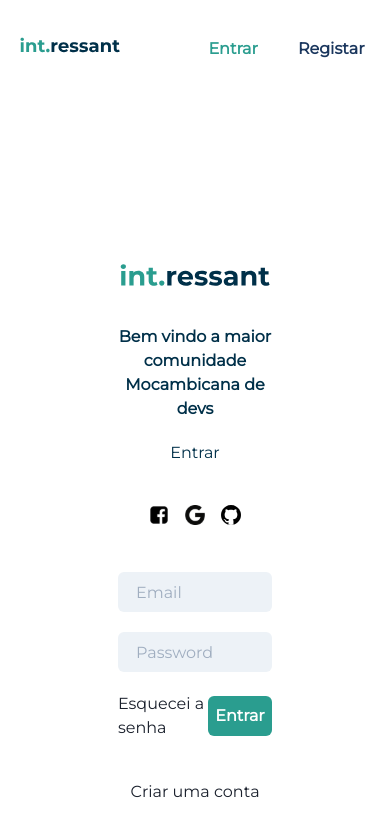
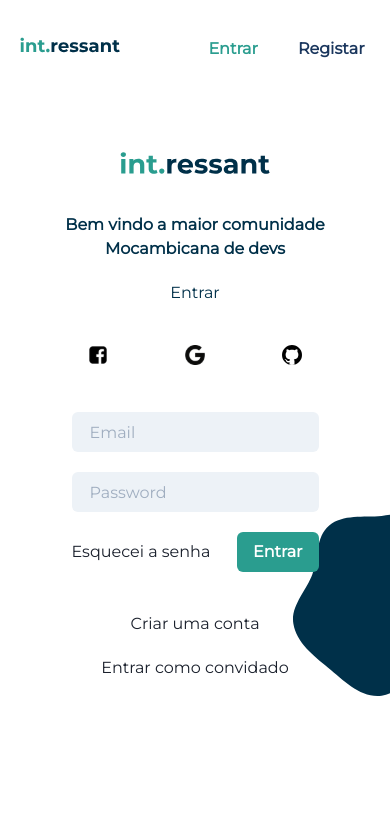
Before and after one commit to int-ressant/int-blog, a Next.js app in the folder client/int-blog/: page /auth/login in a window 390 px wide. Shown: the top 816 px of the page. Built offline with nearby package versions, Linux system fonts and the light colour scheme.

Commit message:
adjusted responsiveness a little more

```diff
--- a/client/int-blog/pages/auth/register.js
+++ b/client/int-blog/pages/auth/register.js
@@ -101,9 +101,9 @@ function Register() {
                     alignItems="center"
                     justifyContent="space-between"
                   >
-                    <Text>Esquecei a senha</Text>
+                    <Text>Tenho conta</Text>
                     <Button type="submit" bgColor="green.light" color="white">
-                      Entrar
+                    Criar conta
                     </Button>
                   </Flex>
                 </FormControl>
@@ -116,7 +116,7 @@ function Register() {
               alignItems="center"
             >
               <Link mt="5" href="/auth/login">
-                Tenho conta
+                Entrar como convidado
               </Link>
             </Flex>
           </Flex>
--- a/client/int-blog/styles/login-st.module.css
+++ b/client/int-blog/styles/login-st.module.css
@@ -7,6 +7,22 @@
   padding: 8em;
   height: "100%";
   width: "100%";
+
+
+}
+@media only screen and (max-width:600px) {
+  .blob {
+    background-image: url("/blob2.svg");
+    background-repeat: no-repeat;
+    background-size: 50%;
+    /* background-position-y: bottom; */
+    background-position: 150% 100%;
+    padding: 1em;
+    height: "100%";
+    width: "100%";
+
+
+  }
 }
 
 .link:hover {
--- a/client/int-blog/styles/register-st.module.css
+++ b/client/int-blog/styles/register-st.module.css
@@ -8,3 +8,18 @@
   height: "100%";
   width: "100%";
 }
+
+@media only screen and (max-width:600px) {
+  .blob {
+    background-image: url("/blob2.svg");
+    background-repeat: no-repeat;
+    background-size: 50%;
+    /* background-position-y: bottom; */
+    background-position: 150% 100%;
+    padding: 1em;
+    height: "100%";
+    width: "100%";
+
+
+  }
+}
```
